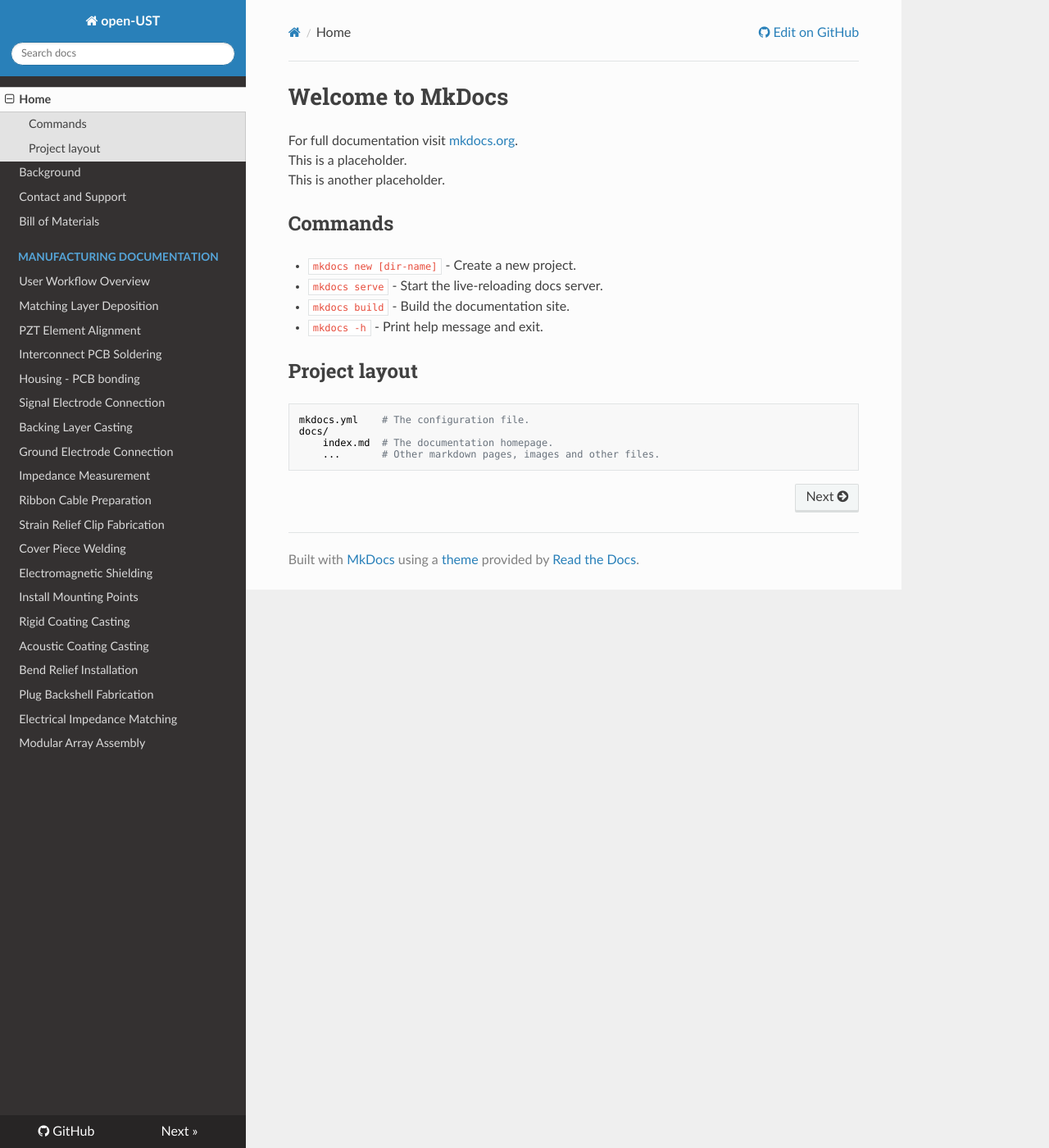
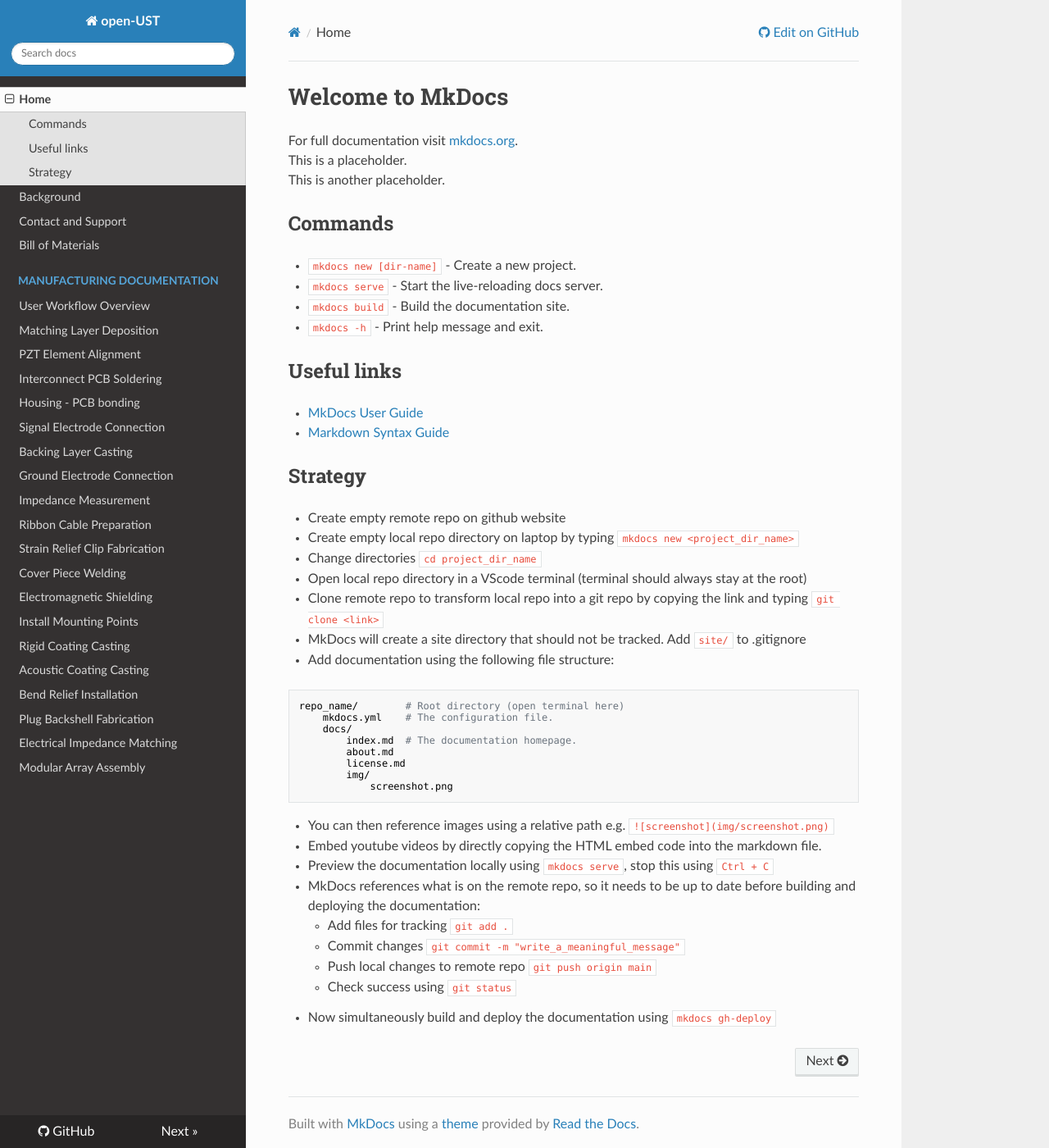
Before and after one commit to morganjroberts/open-UST, an MkDocs documentation site: the page built from docs/index.md, in a window 1280 px wide and 1400 px high. Shown: the whole window at 82% size. Built offline with MkDocs 1.6.1, drawn with Linux system fonts in a browser that asks for light colours; nearby versions of some CDN libraries.

Commit message:
pzt element tray manufacture - commiting to check links work

````diff
--- a/docs/index.md
+++ b/docs/index.md
@@ -1,5 +1,8 @@
 # Welcome to MkDocs
 
+<!-- For adding MathJax to MkDocs
+https://stackoverflow.com/questions/27882261/mkdocs-and-mathjax/31926644#31926644
+pip install https://github.com/mitya57/python-markdown-math/archive/master.zip -->
 
 For full documentation visit [mkdocs.org](https://www.mkdocs.org).
 This is a placeholder.
@@ -12,9 +15,38 @@ This is another placeholder.
 * `mkdocs build` - Build the documentation site.
 * `mkdocs -h` - Print help message and exit.
 
-## Project layout
 
+## Useful links
+* [MkDocs User Guide](https://www.mkdocs.org/user-guide/)
+* [Markdown Syntax Guide](https://www.markdownguide.org/basic-syntax/)
+
+## Strategy
+
+* Create empty remote repo on github website
+* Create empty local repo directory on laptop by typing `mkdocs new <project_dir_name>`
+* Change directories `cd project_dir_name`
+* Open local repo directory in a VScode terminal (terminal should always stay at the root)
+* Clone remote repo to transform local repo into a git repo by copying the link and typing `git clone <link>`
+* MkDocs will create a site directory that should not be tracked. Add `site/` to .gitignore
+* Add documentation using the following file structure:
+
+```
+repo_name/        # Root directory (open terminal here)
     mkdocs.yml    # The configuration file.
     docs/
         index.md  # The documentation homepage.
-        ...       # Other markdown pages, images and other files.
+        about.md
+        license.md
+        img/
+            screenshot.png
+```
+
+* You can then reference images using a relative path e.g. `![screenshot](img/screenshot.png)`
+* Embed youtube videos by directly copying the HTML embed code into the markdown file.
+* Preview the documentation locally using `mkdocs serve`, stop this using `Ctrl + C`
+* MkDocs references what is on the remote repo, so it needs to be up to date before building and deploying the documentation:
+    * Add files for tracking `git add .`
+    * Commit changes `git commit -m "write_a_meaningful_message"`
+    * Push local changes to remote repo `git push origin main`
+    * Check success using `git status`
+* Now simultaneously build and deploy the documentation using `mkdocs gh-deploy`
````
Also changed, not shown: docs/matching_layer_deposition.md (+21 -5 lines), docs/img/doctor-blade-coater/doctor_blade_print_orientation.PNG (renamed from docs/img/Doctor Blade Coater/doctor_blade_print_orientation.PNG), 4 other files.
